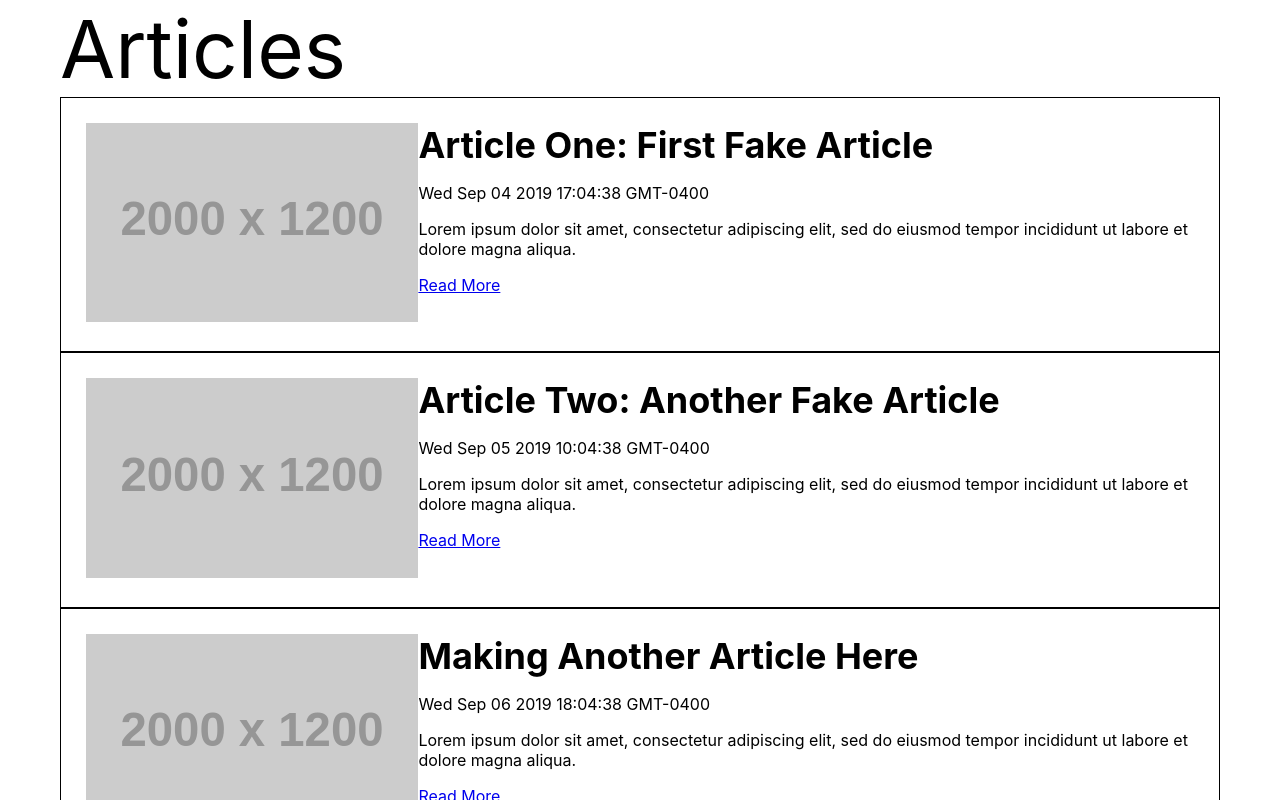
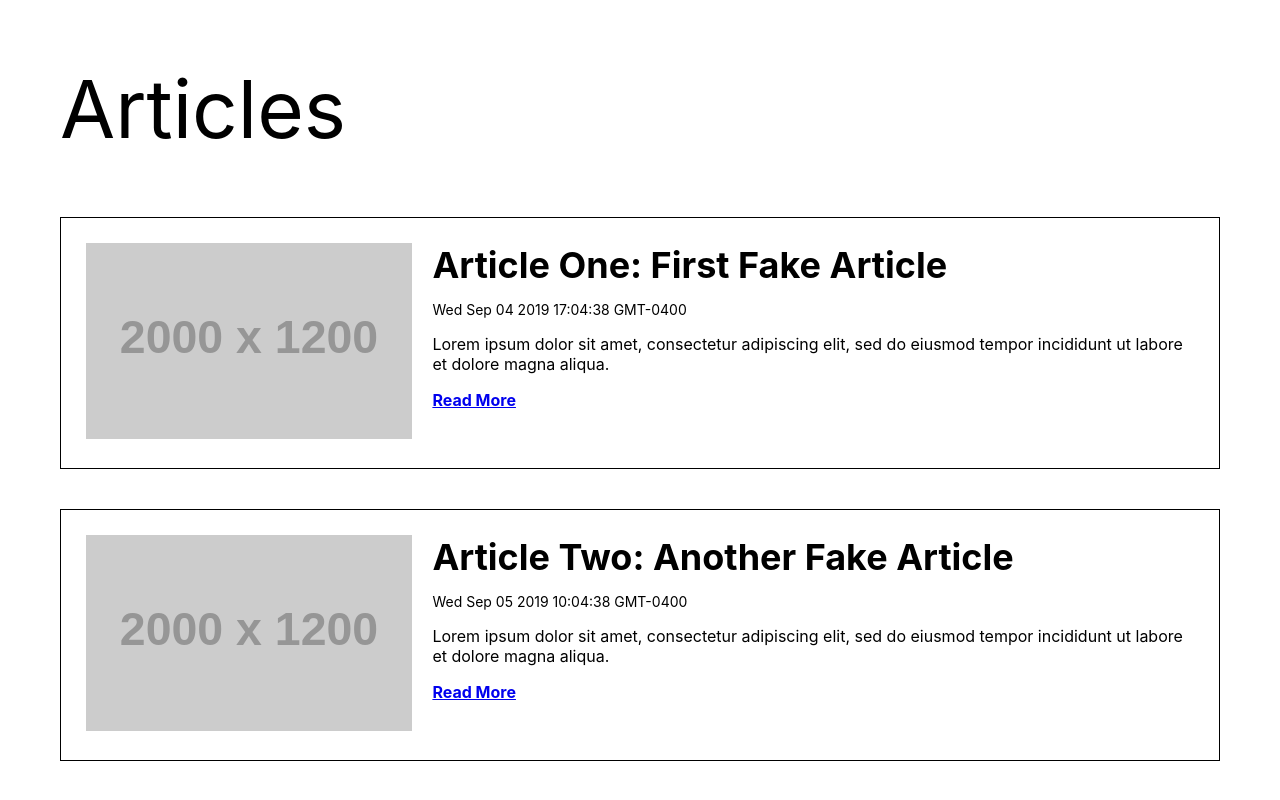
Before and after one commit to jayres/Dynamic-Web-Fall-2021-Exercise-One, a React (Create React App) app: page / in a window 1280 px wide. Shown: the top 800 px of the page. Built offline with nearby package versions, Linux system fonts and the light colour scheme.

Commit message:
Basic styling for article card

```diff
--- a/src/App.css
+++ b/src/App.css
@@ -10,17 +10,23 @@
   margin: 0;
 }
 
+.ArticleListingHeader {
+  margin: 60px 0;
+}
+
 .ArticleCardWrapper {
   align-items: flex-start;
   border: 1px solid black;
   display: flex;
   flex-direction: row;
   justify-content: flex-start;
+  margin-bottom: 40px;
   padding: 25px;
 }
 
 .ArticleCardImage {
   flex-basis: 30%;
+  padding-right: 20px;
 }
 
 .ArticleCardImage img {
@@ -39,10 +45,16 @@
 }
 
 .ArticleCardDate {
+  font-size: 14px;
+  margin-bottom: 8px;
 }
 
 .ArticleCardBlurb {
+  font-size: 16px;
+  margin-bottom: 8px;
 }
 
-.ArticleCardLink {
+.ArticleCardLink a {
+  font-size: 16px;
+  font-weight: bold;
 }
--- a/src/containers/ArticleListing.js
+++ b/src/containers/ArticleListing.js
@@ -6,7 +6,7 @@ function ArticleListing() {
   const articlesTitle = `Articles`;
   return (
     <div className="PageWrapper">
-      <h2 className="HeaderOneStyle">{articlesTitle}</h2>
+      <h2 className="HeaderOneStyle ArticleListingHeader">{articlesTitle}</h2>
       {Data.map((article, key) => (
         <ArticleCard article={article} key={key} />
       ))}
```
